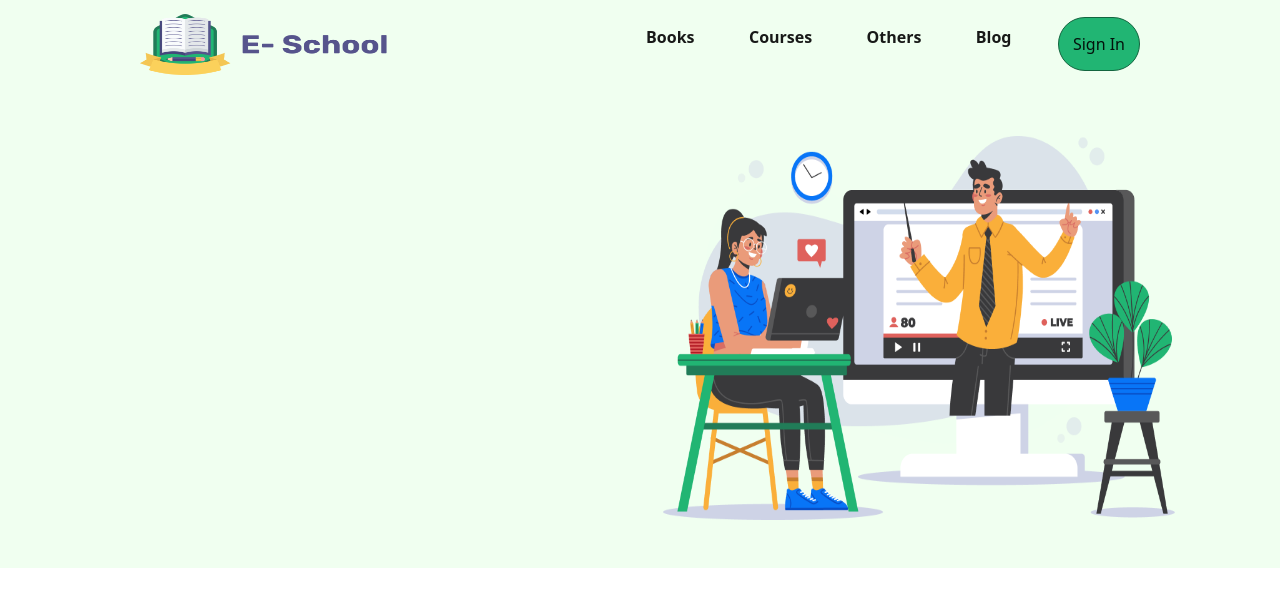
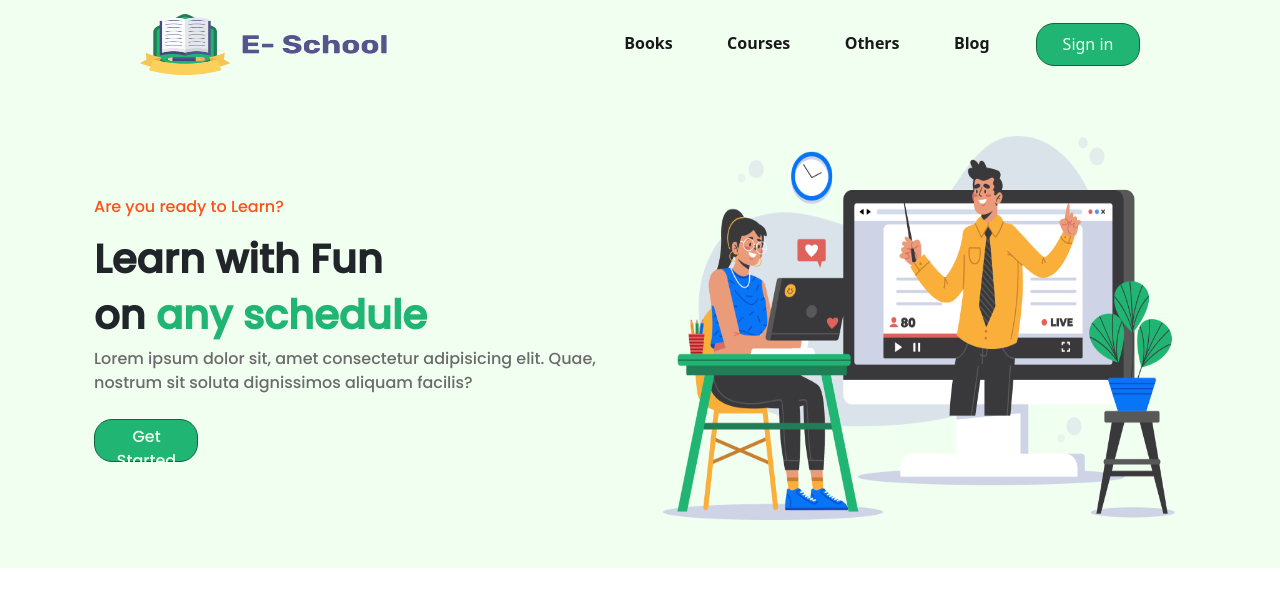
Before and after one commit to arsharon/1921662_mid, a plain HTML site: page index.html in a window 1280 px wide. Drawn offline with nearby package versions, Linux system fonts and the light colour scheme.

Commit message:
submission-3

```diff
--- a/index.html
+++ b/index.html
@@ -1,12 +1,18 @@
 <!DOCTYPE html>
 <html lang="en">
+
 <head>
     <meta charset="UTF-8">
     <meta name="viewport" content="width=device-width, initial-scale=1.0">
     <title>Mid Term</title>
     <link rel="stylesheet" href="style.css">
-    <link href="https://cdn.jsdelivr.net/npm/bootstrap@5.0.2/dist/css/bootstrap.min.css" rel="stylesheet" integrity="sha384-EVSTQN3/azprG1Anm3QDgpJLIm9Nao0Yz1ztcQTwFspd3yD65VohhpuuCOmLASjC" crossorigin="anonymous">
+    <link href="https://cdn.jsdelivr.net/npm/bootstrap@5.0.2/dist/css/bootstrap.min.css" rel="stylesheet"
+        integrity="sha384-EVSTQN3/azprG1Anm3QDgpJLIm9Nao0Yz1ztcQTwFspd3yD65VohhpuuCOmLASjC" crossorigin="anonymous">
+    <link rel="preconnect" href="https://fonts.googleapis.com">
+    <link rel="preconnect" href="https://fonts.gstatic.com" crossorigin>
+    <link href="https://fonts.googleapis.com/css2?family=Poppins:wght@500&display=swap" rel="stylesheet">
 </head>
+
 <body>
     <header class="navcolor">
         <nav class="navbar navbar-expand-lg navbar-light navcolor">
@@ -34,7 +40,8 @@
                         </li>
                         <li class="nav-item">
                             <button type="button" class="btn btn-success nav-link active itemmiddle" aria-current="page"
-                                id="navbtn">Sign In</button>
+                                id="navbtn" style="width: 104px;
+                                height: 43px;">Sign in</button>
                         </li>
                     </ul>
                 </div>
@@ -46,7 +53,22 @@
                 <div class="row py-5">
 
                     <div class="d-flex justify-content-center align-items-center col-lg-6 col-md-6 col-12">
-                        <div>
+                        <div style="font-family: 'Poppins', sans-serif;">
+                            <p style="color: #FD511A;">
+                                Are you ready to Learn?
+                            </p>
+                            <h1 style="font-weight: 700;">Learn with Fun</h1>
+                            <h1 style="font-weight: 700;">on <h style="color: #21B573">any schedule </h>
+                            </h1>
+                            <p1 style="color: #6C6B6B;">Lorem ipsum dolor sit, amet consectetur adipisicing elit. Quae,
+                                nostrum sit soluta dignissimos aliquam facilis?</p1>
+                                <br><br>
+
+                               <btn>
+                                <button type="button" class="btn btn-success nav-link active itemmiddle" aria-current="page"
+                                id="navbtn" style="width: 104px;
+                                height: 43px; "><p style="margin: 0px 0px 1px 1px;">Get Started</p></button>
+                               </btn>
 
                         </div>
                     </div>
@@ -61,6 +83,9 @@
     </header>
 
 
-    <script src="https://cdn.jsdelivr.net/npm/bootstrap@5.0.2/dist/js/bootstrap.bundle.min.js" integrity="sha384-MrcW6ZMFYlzcLA8Nl+NtUVF0sA7MsXsP1UyJoMp4YLEuNSfAP+JcXn/tWtIaxVXM" crossorigin="anonymous"></script>
+    <script src="https://cdn.jsdelivr.net/npm/bootstrap@5.0.2/dist/js/bootstrap.bundle.min.js"
+        integrity="sha384-MrcW6ZMFYlzcLA8Nl+NtUVF0sA7MsXsP1UyJoMp4YLEuNSfAP+JcXn/tWtIaxVXM"
+        crossorigin="anonymous"></script>
 </body>
+
 </html>
--- a/style.css
+++ b/style.css
@@ -11,9 +11,10 @@ body
 
 #navbtn
 {
-    border-radius: 100px;
+    border-radius: 18px;
     background-color: #21B573;
-    padding: 14px;
+    padding: 5px;
+    color: #F0FFF0;
 
 }
 nav img
```
